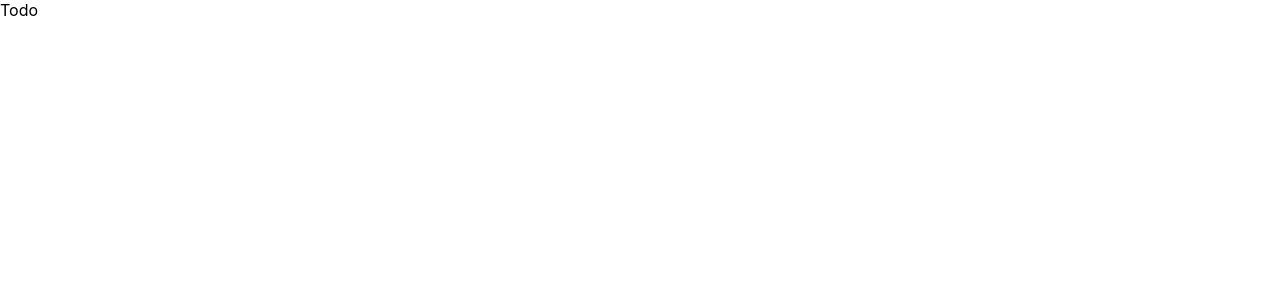
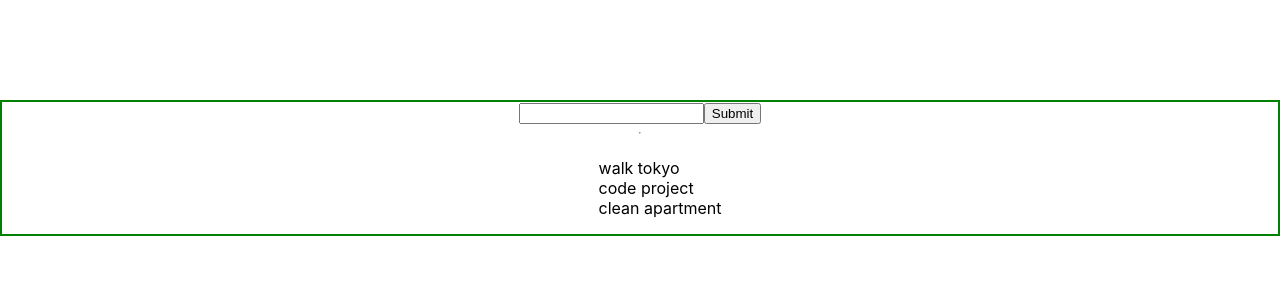
Before and after one commit to Jvaz0715/react-intro-frontend-v2, a React (Create React App) app: page / in a window 1280 px wide. Shown: the top 300 px of the page. Built offline with nearby package versions, Linux system fonts and the light colour scheme; the HTML template or start-up script is replaced by a standard one.

Commit message:
works with adding a new todo to todolist array

```diff
--- a/src/App.js
+++ b/src/App.js
@@ -1,5 +1,5 @@
 import React, { Component } from 'react';
-import Todo from './components/Todo';
+import Todo from './components/Todo/Todo';
 
 export class App extends Component {
   render() {
--- a/src/components/Todo.js
+++ /dev/null
@@ -1,13 +0,0 @@
-import React, { Component } from 'react'
-
-export class Todo extends Component {
-   render() {
-      return (
-         <div>
-            Todo
-         </div>
-      )
-   }
-}
-
-export default Todo;
--- /dev/null
+++ b/src/components/Todo/Todo.css
@@ -0,0 +1,12 @@
+.todo-div {
+   display: flex;
+   flex-direction: column;
+   justify-content: center;
+   align-items: center;
+   margin-top: 100px;
+   border: 2px solid green;
+}
+
+.todo-div ul > li {
+   list-style: none;
+}
--- /dev/null
+++ b/src/components/Todo/Todo.js
@@ -0,0 +1,86 @@
+import React, { Component } from 'react';
+
+import "./Todo.css";
+
+export class Todo extends Component {
+
+   state = {
+      todoList: [
+         {
+            id: 1,
+            todo: "walk tokyo",
+         },
+         {
+            id: 2,
+            todo: "code project"
+         },
+         {
+            id: 3,
+            todo: "clean apartment",
+         }
+      ],
+      todoInput: "",
+   };
+
+   // functions
+   // handleTodoOnChange is a function that takes an event inside of the input field and uses setState to change the todoInput, you still need to handle the form submit
+   handleTodoOnChange = (e) => {
+      this.setState({
+         todoInput: e.target.value,
+      })
+   };
+
+   // we use handleOnSubmit to use in the form so that when the submit button is clicked, we actually add the input todo to the state's todoList array! handle on submit also takes an e(event) as an argument
+   handleOnSubmit = (e) => {
+      // inside of this function is where we add the preventDefault, otherwise the page will keep refreshing onsubmit click
+      e.preventDefault();
+
+      // logic to add a new todo below!
+      let newTodoArray = [
+         ...this.state.todoList,
+         {
+            id: this.state.todoList.length,
+            todo: this.state.todoInput
+         }
+      ];
+
+      // once we have our NEW array, we setState to it
+      this.setState({
+         todoList: newTodoArray,
+      })
+   };
+
+
+   render() {
+      return (
+         <div className="todo-div">
+
+            <div>
+               <form
+                  onSubmit={this.handleOnSubmit}
+               >
+                  <input
+                     type="text"
+                     name="todoInput"
+                     onChange={this.handleTodoOnChange}
+                  />
+                  <button>Submit</button>
+               </form>
+            </div>
+
+
+            <hr />
+            <div>
+               <ul>
+                  {this.state.todoList.map((item, index) => {
+                     return <li key={index}>{item.todo}</li>
+                  })}
+               </ul>
+            </div>
+
+         </div>
+      )
+   }
+}
+
+export default Todo;
```
Also changed, not shown: src/old_app_versions/App-1.css (renamed from src/App-1.css), src/old_app_versions/App-1.js (renamed from src/App-1.js), src/old_app_versions/App-2.js (renamed from src/App-2.js), src/old_app_versions/Child1.js (renamed from src/components/Child1.js).
